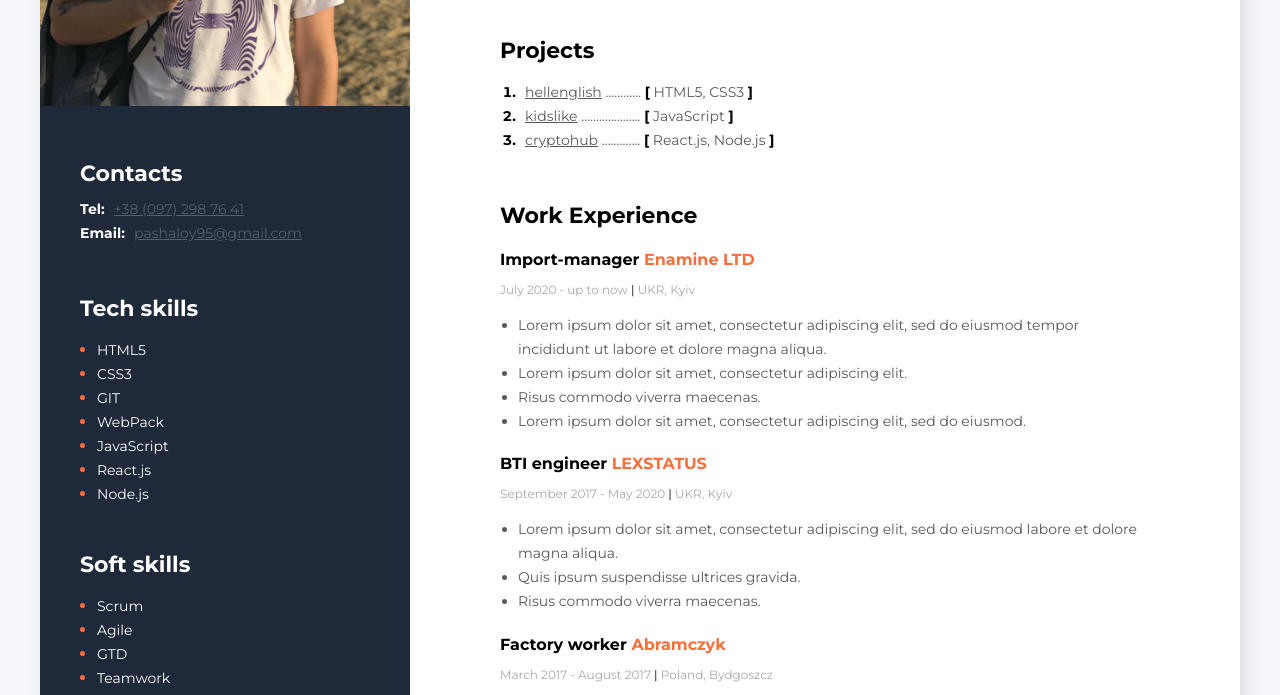
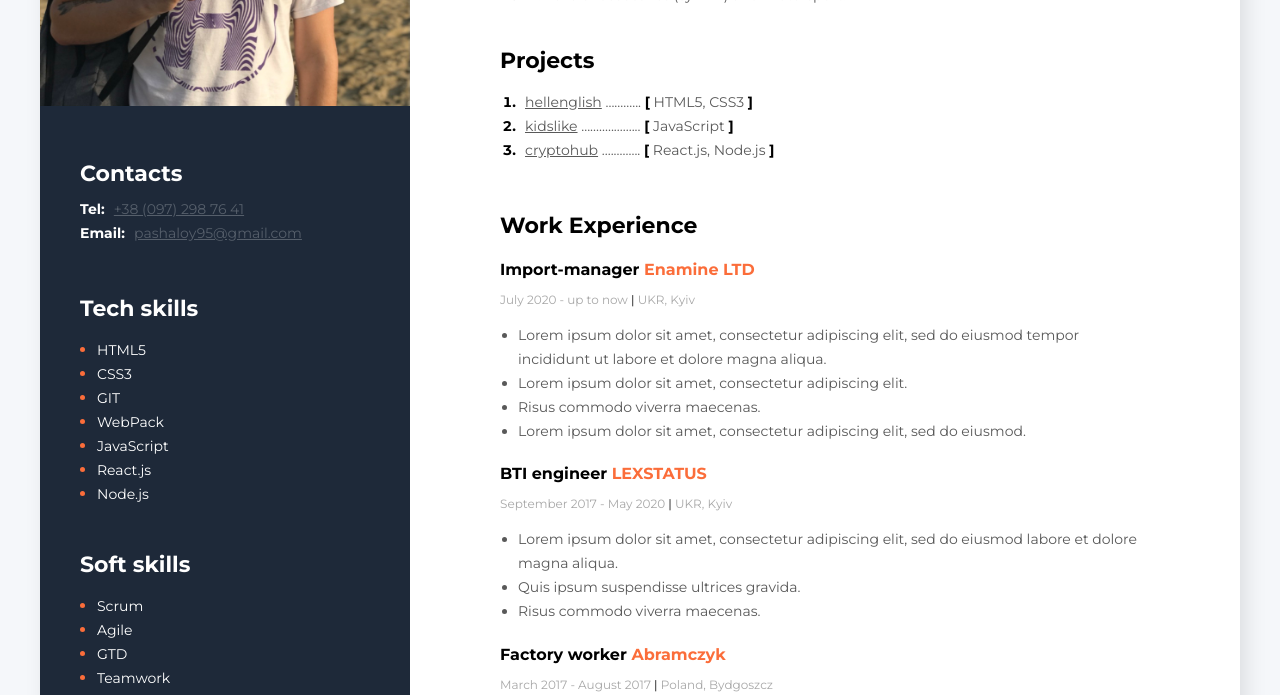
Before and after one commit to pavelloi/pavelloi, a plain HTML site: page my resume/index.html in a window 1280 px wide. Shown: the part 344-1039 px from the top of the page. Drawn offline with Linux system fonts and the light colour scheme.

Commit message:
Update style.css

```diff
--- a/my resume/css/style.css
+++ b/my resume/css/style.css
@@ -15,7 +15,7 @@ body {
 /* content section */
 
 .main-content-section {
-  padding: 90px 90px;
+  padding: 100px 90px;
 }
 
 .main-content-title {
```
